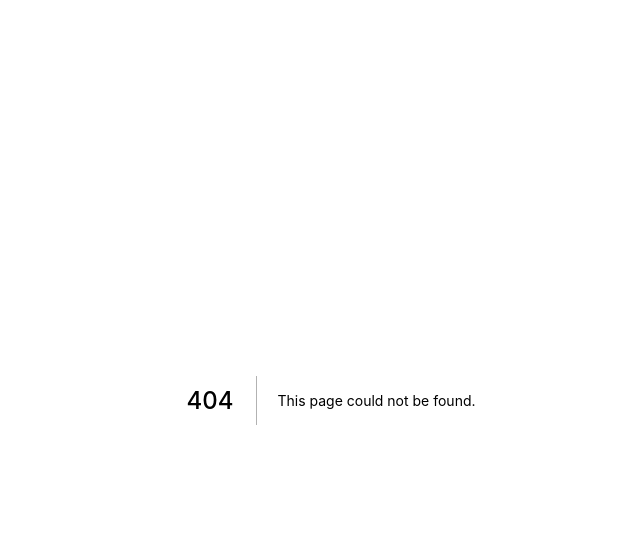
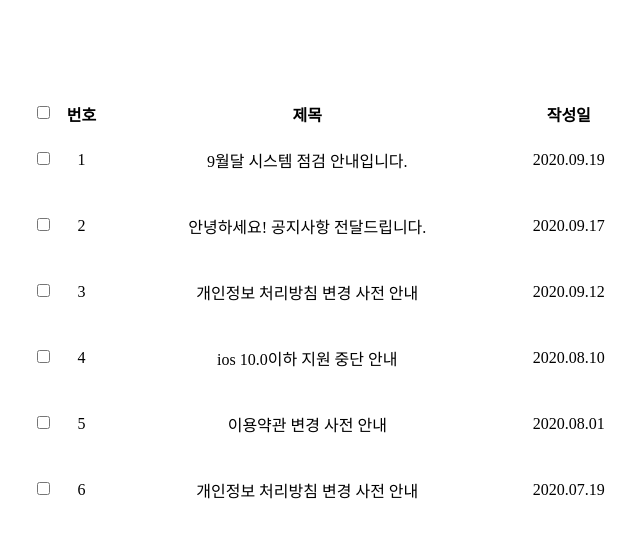
Before and after one commit to gusto-dev/codecamp-frontend-leeheegeun, a Next.js app in the folder class_quiz/: page /07/products/check in a window 1280 px wide. Before the commit this address had no page. Shown: the top 538 px of the page, without its empty margins (309-949 px from the left). Built offline with nearby package versions, Linux system fonts and the light colour scheme.

Commit message:
map, filter 활용

```diff
--- /dev/null
+++ b/class_quiz/pages/07/products/check.js
@@ -0,0 +1,90 @@
+import styled from '@emotion/styled';
+import { useState } from 'react';
+
+const Container = styled.div`
+  display: flex;
+  justify-content: center;
+  padding: 100px;
+`;
+const Wrapper = styled.table`
+  width: 600px;
+`;
+const MyTr = styled.tr`
+  text-align: center;
+`;
+const MyTd = styled.td`
+  padding: 20px 0 20px 0;
+`;
+
+export default function Quiz02() {
+  const dataList = [
+    { id: 1, data: '9월달 시스템 점검 안내입니다.', date: '2020.09.19' },
+    { id: 2, data: '안녕하세요! 공지사항 전달드립니다.', date: '2020.09.17' },
+    { id: 3, data: '개인정보 처리방침 변경 사전 안내', date: '2020.09.12' },
+    { id: 4, data: 'ios 10.0이하 지원 중단 안내', date: '2020.08.10' },
+    { id: 5, data: '이용약관 변경 사전 안내', date: '2020.08.01' },
+    { id: 6, data: '개인정보 처리방침 변경 사전 안내', date: '2020.07.19' },
+  ];
+  const [checkList, setCheckList] = useState([]);
+  console.log(checkList);
+
+  const onClickCheckAll = () => {
+    if (checkList.length !== dataList.length) {
+      setCheckList(dataList);
+    } else {
+      setCheckList([]);
+    }
+  };
+
+  const onCheckedItem = (list) => {
+    // 모든 원소가 조건에 맞으면 true (checkLis에 값이 없음)
+    if (checkList.every((cur) => cur.id !== list.id)) {
+      setCheckList([...checkList, list]);
+    } else {
+      // 체크된것만 제외하고 배열에 담는다.
+      const result = checkList.filter((cur) => cur.id !== list.id);
+      setCheckList(result);
+    }
+  };
+
+  const isChecked = (list) => {
+    return checkList.some((cur) => cur.id === list.id);
+  };
+
+  return (
+    <Container>
+      <Wrapper>
+        <thead>
+          <tr>
+            <th>
+              <input
+                type="checkbox"
+                onChange={onClickCheckAll}
+                checked={checkList.length === dataList.length}
+              ></input>
+            </th>
+            <th>번호</th>
+            <th>제목</th>
+            <th>작성일</th>
+          </tr>
+        </thead>
+        <tbody>
+          {dataList.map((list, index) => (
+            <MyTr key={index}>
+              <MyTd>
+                <input
+                  type="checkbox"
+                  onChange={() => onCheckedItem(list)}
+                  checked={isChecked(list)}
+                />
+              </MyTd>
+              <MyTd>{list.id}</MyTd>
+              <MyTd>{list.data}</MyTd>
+              <MyTd>{list.date}</MyTd>
+            </MyTr>
+          ))}
+        </tbody>
+      </Wrapper>
+    </Container>
+  );
+}
```
Also changed, not shown: class_quiz/pages/07/products/bonus.js (added, +42 -0 lines), class_quiz/pages/07/products/index.js (added, +72 -0 lines).
